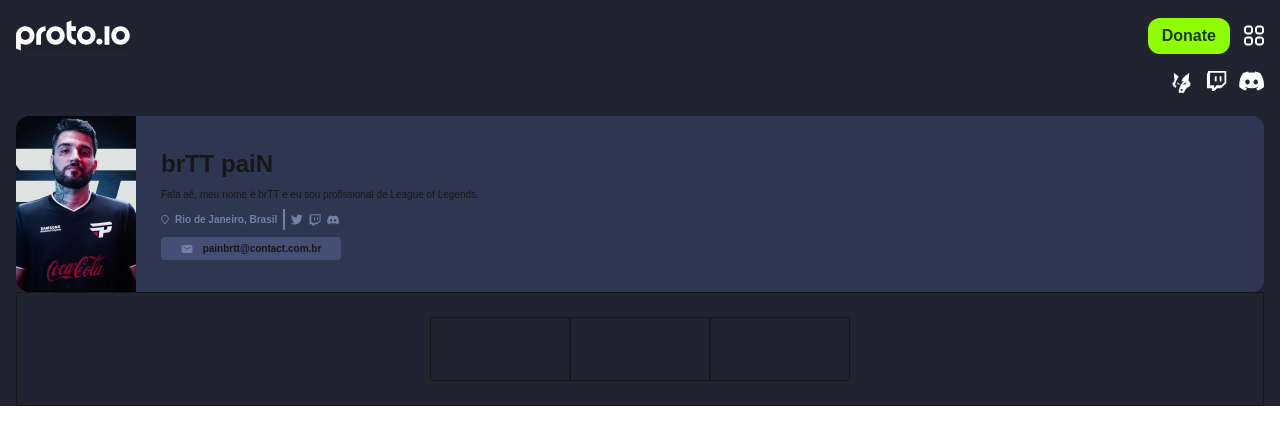
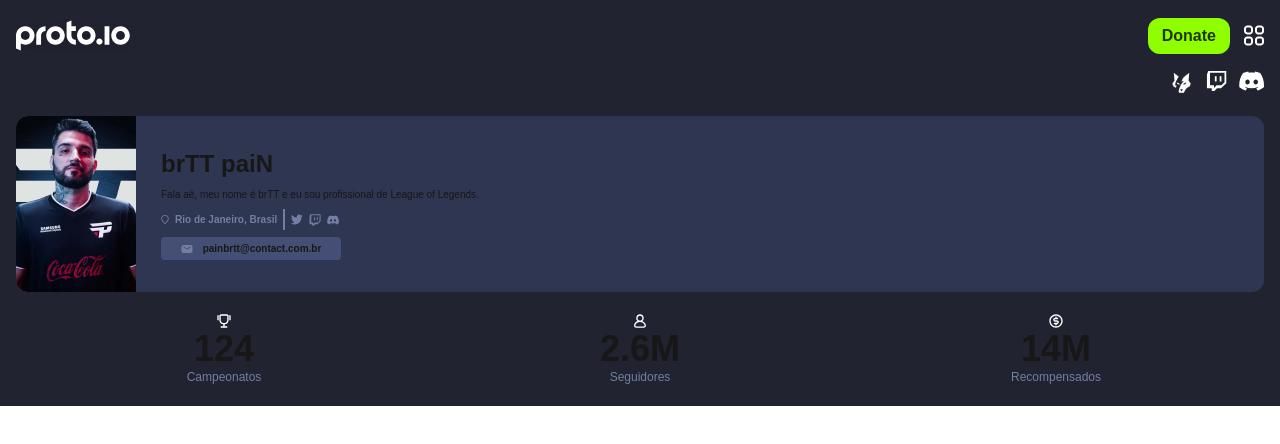
Before and after one commit to Felipe-Monte/my-app, a Next.js app: page / in a window 1280 px wide. Shown: the top 444 px of the page. Built offline with nearby package versions, Linux system fonts and the light colour scheme.

Commit message:
feat: add rewards component

```diff
--- a/public/assets/svg/index.tsx
+++ b/public/assets/svg/index.tsx
@@ -198,3 +198,72 @@
     </div>
   );
 }
+
+export function IconTrophy() {
+  return (
+    <div>
+      <svg
+        width="16"
+        height="16"
+        viewBox="0 0 16 16"
+        fill="none"
+        xmlns="http://www.w3.org/2000/svg"
+      >
+        <path
+          d="M10.786 1.33325H5.21391C4.16913 1.33325 3.33331 2.14133 3.33331 3.08409V6.92248C3.33331 9.1447 5.07461 11.0302 7.30346 11.3669V13.3198H5.21391C4.796 13.3198 4.51739 13.5891 4.51739 13.9932C4.51739 14.3972 4.796 14.6666 5.21391 14.6666H10.786C11.204 14.6666 11.4826 14.3972 11.4826 13.9932C11.4826 13.5891 11.204 13.3198 10.786 13.3198H8.6965V11.3669C10.9254 11.0302 12.6666 9.21204 12.6666 6.92248V3.08409C12.6666 2.14133 11.8308 1.33325 10.786 1.33325ZM11.2736 6.92248C11.2736 8.67332 9.81092 10.0875 7.99998 10.0875C6.18903 10.0875 4.72635 8.67332 4.72635 6.92248V3.08409C4.72635 2.88207 4.9353 2.68005 5.21391 2.68005H10.786C10.995 2.68005 11.2736 2.88207 11.2736 3.08409V6.92248Z"
+          fill="white"
+        />
+        <path
+          d="M1.99998 2C1.59998 2 1.33331 2.27706 1.33331 2.69264V6.64069C1.33331 7.05628 1.59998 7.33333 1.99998 7.33333C2.39998 7.33333 2.66665 7.05628 2.66665 6.64069V2.69264C2.66665 2.34632 2.39998 2 1.99998 2Z"
+          fill="white"
+        />
+        <path
+          d="M14 2C13.6 2 13.3333 2.27706 13.3333 2.69264V6.64069C13.3333 7.05628 13.6 7.33333 14 7.33333C14.4 7.33333 14.6666 7.05628 14.6666 6.64069V2.69264C14.6666 2.34632 14.4 2 14 2Z"
+          fill="white"
+        />
+      </svg>
+    </div>
+  );
+}
+
+export function IconUser() {
+  return (
+    <div>
+      <svg
+        width="16"
+        height="16"
+        viewBox="0 0 16 16"
+        fill="none"
+        xmlns="http://www.w3.org/2000/svg"
+      >
+        <path
+          d="M13.7861 11.6054C13.118 9.97271 11.8485 8.74822 10.3117 8.13597C11.1803 7.4557 11.7148 6.36727 11.7148 5.2108C11.7148 3.03393 10.0445 1.33325 7.97323 1.33325C5.90197 1.33325 4.23161 3.03393 4.23161 5.14278C4.23161 6.29924 4.76613 7.38767 5.63472 8.06795C4.09798 8.68019 2.8285 9.90468 2.16036 11.5373C1.8931 12.2176 1.95991 13.0339 2.3608 13.6462C2.76169 14.3264 3.49665 14.6666 4.29842 14.6666H11.7148C12.5166 14.6666 13.1848 14.2584 13.6525 13.6462C14.0534 13.0339 14.1202 12.2856 13.7861 11.6054ZM5.5679 5.14278C5.5679 3.78223 6.63693 2.6938 7.97323 2.6938C9.30952 2.6938 10.3786 3.78223 10.3786 5.14278C10.3786 6.50332 9.30952 7.59175 7.97323 7.59175C6.63693 7.59175 5.5679 6.50332 5.5679 5.14278ZM12.5166 12.9659C12.3162 13.238 12.0489 13.4421 11.7148 13.4421H4.23161C3.89754 13.4421 3.63028 13.306 3.42983 12.9659C3.22939 12.6938 3.22939 12.4217 3.36302 12.1496C4.16479 10.1768 5.96879 8.9523 7.97323 8.9523C9.97767 8.9523 11.7817 10.1768 12.5834 12.0816C12.7171 12.3537 12.6503 12.6938 12.5166 12.9659Z"
+          fill="white"
+        />
+      </svg>
+    </div>
+  );
+}
+
+export function IconDol() {
+  return (
+    <div>
+      <svg
+        width="16"
+        height="16"
+        viewBox="0 0 16 16"
+        fill="none"
+        xmlns="http://www.w3.org/2000/svg"
+      >
+        <path
+          d="M7.99998 1.33325C4.33331 1.33325 1.33331 4.33325 1.33331 7.99992C1.33331 11.6666 4.33331 14.6666 7.99998 14.6666C11.6666 14.6666 14.6666 11.6666 14.6666 7.99992C14.6666 4.33325 11.6666 1.33325 7.99998 1.33325ZM7.99998 13.3333C5.06665 13.3333 2.66665 10.9333 2.66665 7.99992C2.66665 5.06659 5.06665 2.66659 7.99998 2.66659C10.9333 2.66659 13.3333 5.06659 13.3333 7.99992C13.3333 10.9333 10.9333 13.3333 7.99998 13.3333Z"
+          fill="white"
+        />
+        <path
+          d="M8.86662 7.3332H7.13328C6.79995 7.3332 6.53328 7.06654 6.53328 6.7332C6.53328 6.39987 6.79995 6.1332 7.13328 6.1332H9.59995C9.99995 6.1332 10.2666 5.86654 10.2666 5.46654C10.2666 5.06654 9.99995 4.79987 9.59995 4.79987H8.66662V4.19987C8.66662 3.79987 8.39995 3.5332 7.99995 3.5332C7.59995 3.5332 7.33328 3.79987 7.33328 4.19987V4.79987H7.13328C6.06662 4.79987 5.19995 5.66654 5.19995 6.7332C5.19995 7.79987 6.06662 8.66654 7.13328 8.66654H8.79995C9.13328 8.66654 9.39995 8.9332 9.39995 9.26654C9.39995 9.59987 9.13328 9.86654 8.79995 9.86654H6.33328C5.93328 9.86654 5.66662 10.1332 5.66662 10.5332C5.66662 10.9332 5.93328 11.1999 6.33328 11.1999H7.33328V11.7999C7.33328 12.1999 7.59995 12.4665 7.99995 12.4665C8.39995 12.4665 8.66662 12.1999 8.66662 11.7999V11.1999H8.86662C9.93328 11.1999 10.8 10.3332 10.8 9.26654C10.8 8.19987 9.93328 7.3332 8.86662 7.3332Z"
+          fill="white"
+        />
+      </svg>
+    </div>
+  );
+}
--- a/src/components/Rewards/index.tsx
+++ b/src/components/Rewards/index.tsx
@@ -1,7 +1,33 @@
+import { IconDol, IconTrophy, IconUser } from '../../../public/assets/svg';
+
 export default function Rewards() {
-  return <div className="border w-full h-[114px] bg-[#212430] flex items-center justify-center">
-    <div className="w-[140px] h-[64px] border"></div>
-    <div className="w-[140px] h-[64px] border"></div>
-    <div className="w-[140px] h-[64px] border"></div>
-  </div>;
+  return (
+    <div className=" w-full h-[114px] bg-[#212430] flex items-center justify-around">
+      <div className="flex flex-col items-center justify-center min-w-[100px]">
+        <span>
+          <IconTrophy />
+        </span>
+        <span className="font-bold text-4xl">124</span>
+        <span className="font-medium text-xs text-[#747DA4]">Campeonatos</span>
+      </div>
+
+      <div className="flex flex-col items-center justify-center min-w-[100px]">
+        <span>
+          <IconUser />
+        </span>
+        <span className="font-bold text-4xl">2.6M</span>
+        <span className="font-medium text-xs text-[#747DA4]">Seguidores</span>
+      </div>
+
+      <div className="flex flex-col items-center justify-center min-w-[100px]">
+        <span>
+          <IconDol />
+        </span>
+        <span className="font-bold text-4xl">14M</span>
+        <span className="font-medium text-xs text-[#747DA4]">
+          Recompensados
+        </span>
+      </div>
+    </div>
+  );
 }
```
